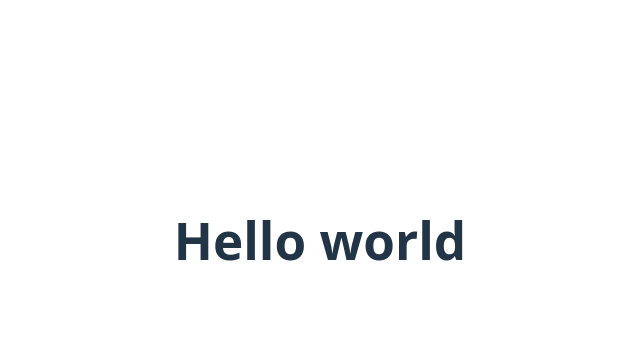
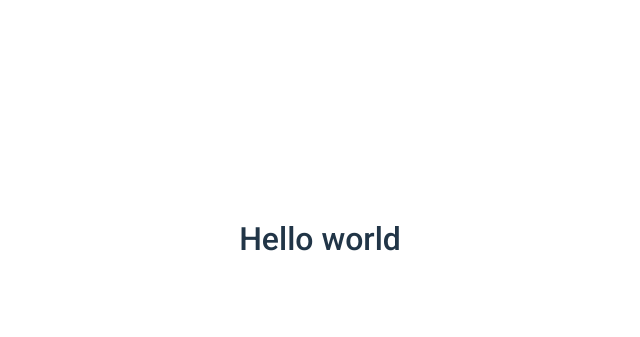
Before and after one commit to serheihimself/filmoteka, a website built with Vite: page index.html in a window 1280 px wide. Shown: the part 160-497 px from the top of the page, without its empty margins (320-960 px from the left). Built offline with nearby package versions, Linux system fonts and the light colour scheme.

Commit message:
update normalize styles

```diff
--- a/index.html
+++ b/index.html
@@ -2,14 +2,20 @@
 <html lang="en">
   <head>
     <meta charset="UTF-8" />
-    <link rel="icon" type="image/svg+xml" href="/vite.svg" />
     <meta name="viewport" content="width=device-width, initial-scale=1.0" />
+    <link rel="icon" type="image/svg+xml" href="/src/assets/icons/film.svg" />
+    <link rel="preconnect" href="https://fonts.googleapis.com" />
+    <link rel="preconnect" href="https://fonts.gstatic.com" crossorigin />
+    <link
+      href="https://fonts.googleapis.com/css2?family=Roboto:ital,wght@0,100..900;1,100..900&display=swap"
+      rel="stylesheet"
+    />
     <title>Filmoteka</title>
   </head>
   <body>
     <div id="app">
       <h1>Hello world</h1>
     </div>
-    <script type="module" src="./src/main.js"></script>
+    <script type="module" src="./src/js/main.js"></script>
   </body>
 </html>
--- a/package.json
+++ b/package.json
@@ -12,6 +12,7 @@
     "vite": "^6.2.0"
   },
   "dependencies": {
+    "normalize.css": "^8.0.1",
     "sass": "^1.86.3"
   }
 }
--- a/src/style.css
+++ b/src/css/style.css
@@ -1,7 +1,7 @@
 :root {
-  font-family: system-ui, Avenir, Helvetica, Arial, sans-serif;
-  line-height: 1.5;
-  font-weight: 400;
+  font-family: "Roboto", sans-serif;
+  line-height: 1.8;
+  font-weight: bold;
 
   color-scheme: light dark;
   color: rgba(255, 255, 255, 0.87);
@@ -28,11 +28,12 @@ body {
   place-items: center;
   min-width: 320px;
   min-height: 100vh;
+  font-weight: 900;
 }
 
 h1 {
-  font-size: 3.2em;
-  line-height: 1.1;
+  font-family: "Roboto", sans-serif;
+  font-weight: 500; /* Medium */
 }
 
 #app {
--- /dev/null
+++ b/src/js/main.js
@@ -0,0 +1 @@
+import "../css/style.css";
--- a/src/main.js
+++ /dev/null
@@ -1 +0,0 @@
-import './style.css'
```
Also changed, not shown: src/assets/icons/film.svg (added), 1 other file.
